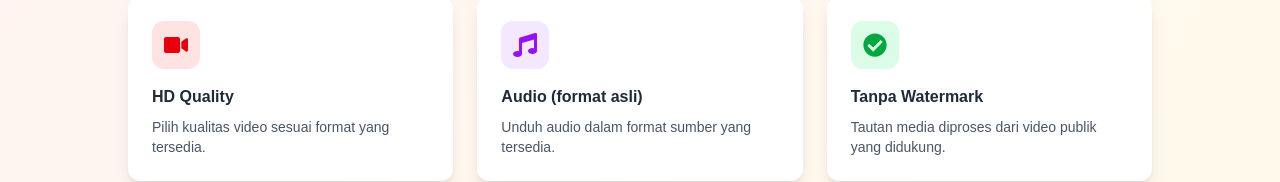
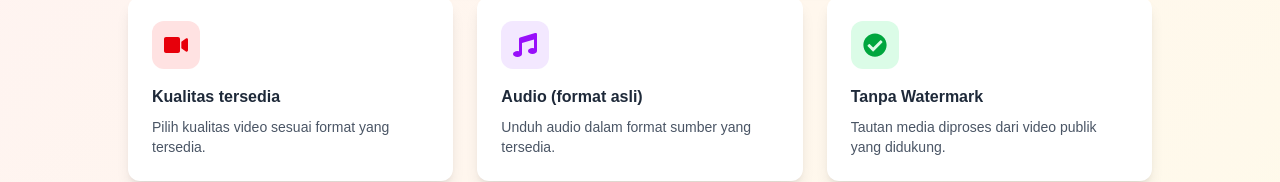
Before and after one commit to Strong-Bee/Zabrina-Downloader, a Next.js app: page /Youtube in a window 1280 px wide. Shown: the part 443-625 px from the top of the page. Built offline with nearby package versions, Linux system fonts and the light colour scheme.

Commit message:
chore(ui): remove misleading download guarantees

```diff
--- a/app/Youtube/page.tsx
+++ b/app/Youtube/page.tsx
@@ -302,7 +302,7 @@ export default function YoutubePage() {
                 <FaVideo className="w-6 h-6 text-red-600" />
               </div>
               <h3 className="font-semibold text-gray-800 dark:text-white mb-2">
-                HD Quality
+                Kualitas tersedia
               </h3>
               <p className="text-sm text-gray-600 dark:text-gray-400">
                 Pilih kualitas video sesuai format yang tersedia.
```
